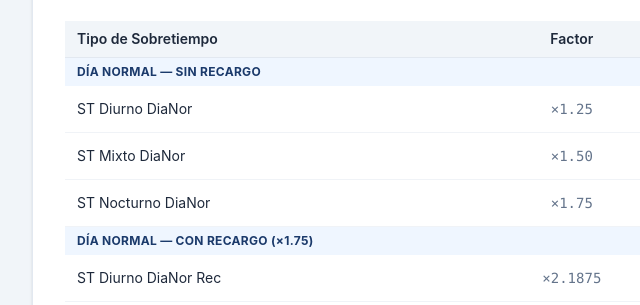
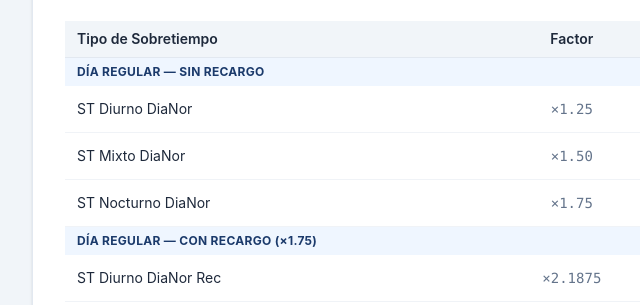
Before and after one commit to laats-pty/laats-pty.github.io, an Astro site: page / in a window 1280 px wide. Shown: the part 1969-2274 px from the top of the page, 160-800 px from the left. Built offline with nearby package versions, Linux system fonts and the light colour scheme; Astro itself is replaced by a stand-in of ours.

Commit message:
Update OvertimeCalc.astro

```diff
--- a/src/components/calculators/OvertimeCalc.astro
+++ b/src/components/calculators/OvertimeCalc.astro
@@ -118,7 +118,7 @@
       </thead>
       <tbody>
         <!-- DÍA REGULAR SIN RECARGO -->
-        <tr><td colspan="4" class="px-3 py-1.5 text-xs font-bold text-[var(--color-primary)] bg-blue-50 uppercase tracking-wide">Día Normal — Sin Recargo</td></tr>
+        <tr><td colspan="4" class="px-3 py-1.5 text-xs font-bold text-[var(--color-primary)] bg-blue-50 uppercase tracking-wide">Día REGULAR — Sin Recargo</td></tr>
 
         <tr class="hover:bg-[var(--color-bg)]">
           <td class="px-3 py-2 text-[var(--color-text)] border-b border-[var(--color-border)]/50">ST Diurno DiaNor</td>
@@ -154,7 +154,7 @@
         </tr>
 
         <!-- DÍA REGULAR CON RECARGO -->
-        <tr><td colspan="4" class="px-3 py-1.5 text-xs font-bold text-[var(--color-primary)] bg-blue-50 uppercase tracking-wide">Día Normal — Con Recargo (×1.75)</td></tr>
+        <tr><td colspan="4" class="px-3 py-1.5 text-xs font-bold text-[var(--color-primary)] bg-blue-50 uppercase tracking-wide">Día REGULAR — Con Recargo (×1.75)</td></tr>
 
         <tr class="hover:bg-[var(--color-bg)]">
           <td class="px-3 py-2 text-[var(--color-text)] border-b border-[var(--color-border)]/50">ST Diurno DiaNor Rec</td>
```
